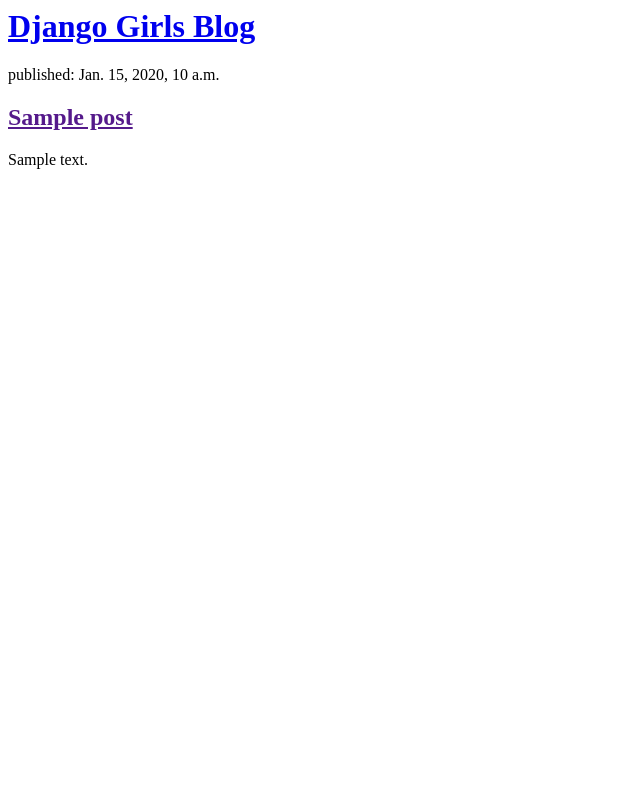
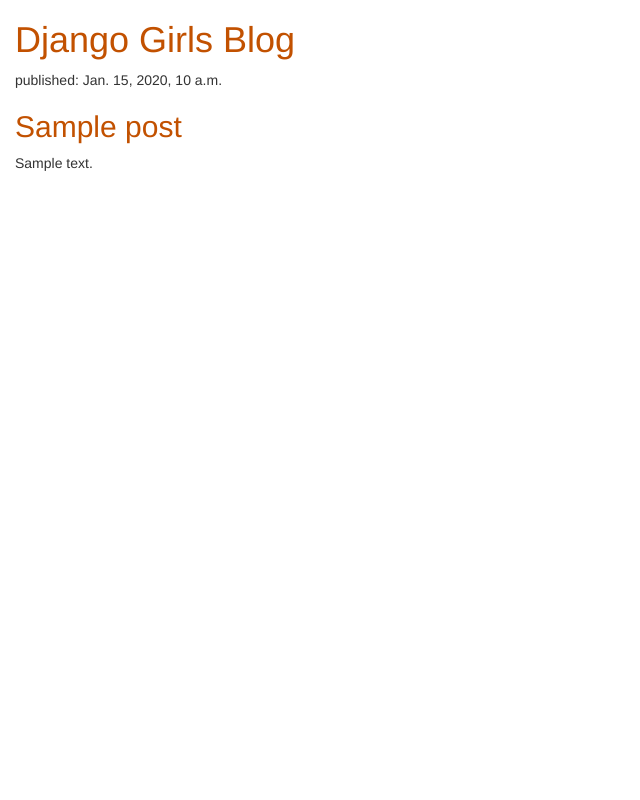
Before and after one commit to gaele-lab/mon-nouveau-blog, a Django app: template blog/templates/blog/post_list.html in a window 1280 px wide. Shown: the whole page, without its empty margins (0-640 px from the left). Run offline with Django 3.2, Linux system fonts and the light colour scheme; the template is opened without the code that fills it: values that come from a table or form of the project are taken from there, others are empty; tables that the repository leaves empty hold one stand-in row (values such as "Sample post"); some libraries are stand-ins or nearby versions.

Commit message:
Mise a jour fin camp.

```diff
--- /dev/null
+++ b/blog/static/css/blog.css
@@ -0,0 +1,6 @@
+h1 a, h2 a {
+    color: #C25100;
+}
+body {
+    padding-left: 15px;
+}
--- a/blog/templates/blog/post_list.html
+++ b/blog/templates/blog/post_list.html
@@ -1,3 +1,14 @@
+{% load static %}
+<html>
+    <head>
+        <title>Django Girls blog</title>
+        <link rel="stylesheet" href="//maxcdn.bootstrapcdn.com/bootstrap/3.2.0/css/bootstrap.min.css">
+        <link rel="stylesheet" href="//maxcdn.bootstrapcdn.com/bootstrap/3.2.0/css/bootstrap-theme.min.css">
+        <link href="//fonts.googleapis.com/css?family=Lobster&subset=latin,latin-ext" rel="stylesheet" type="text/css">
+        <link rel="stylesheet" href="{% static 'css/blog.css' %}">
+
+    </head>
+    <body>
         <div>
             <h1><a href="/">Django Girls Blog</a></h1>
         </div>
@@ -9,3 +20,5 @@
                 <p>{{ post.text|linebreaksbr }}</p>
             </div>
         {% endfor %}
+    </body>
+</html>
```
Lines whose indentation alone changed are shown as unchanged.
